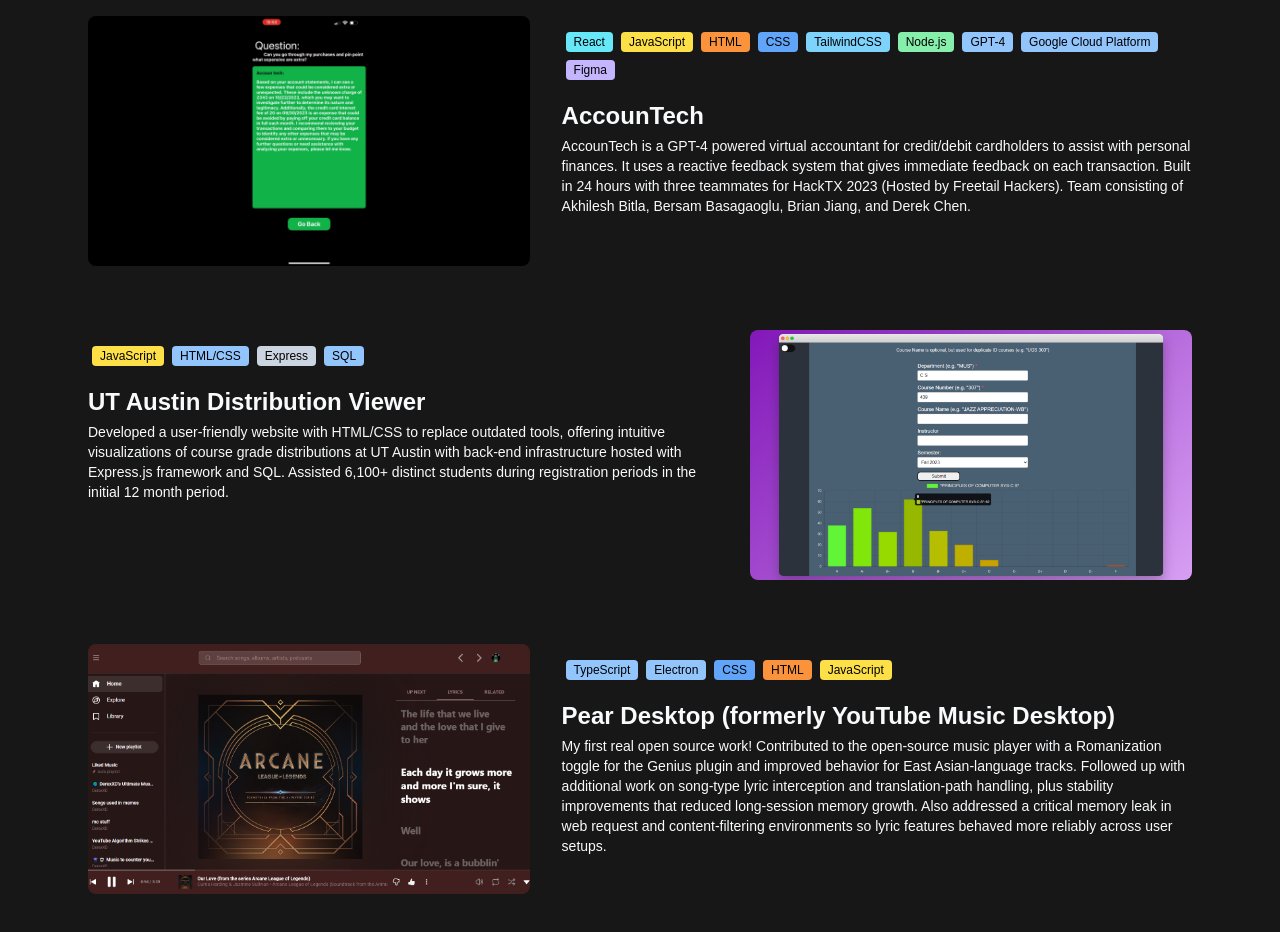
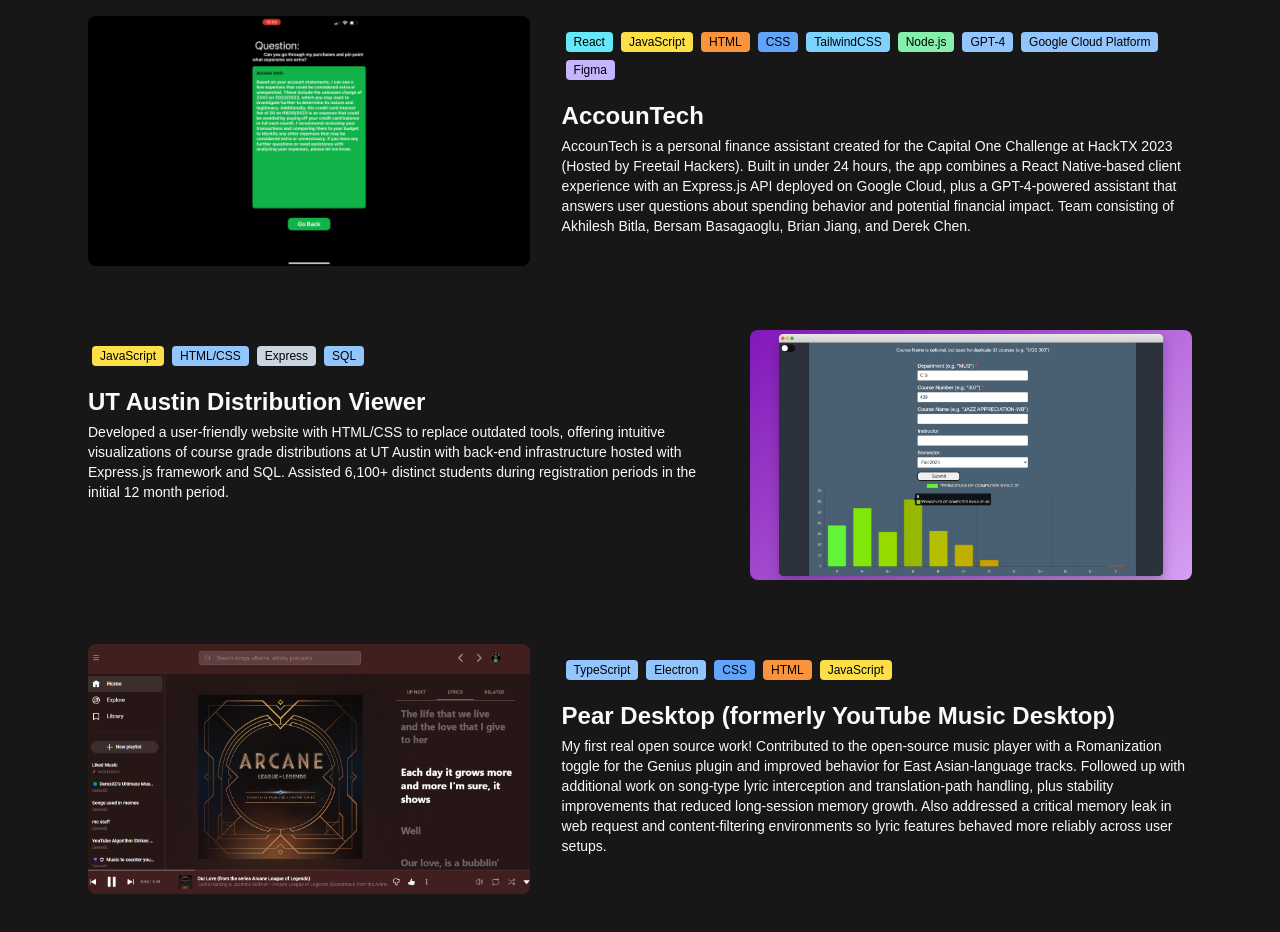
Before and after one commit to DereC4/derek-chen-website, a Next.js app: page / in a window 1280 px wide. Shown: the part 2460-3392 px from the top of the page. Built offline with nearby package versions, Linux system fonts and the light colour scheme; no server answers.

Commit message:
accountech blurb

```diff
--- a/src/data/personalProjects.ts
+++ b/src/data/personalProjects.ts
@@ -182,7 +182,7 @@ Full-stack React Native frontend with Java Spring Boot API and MongoDB managing
     {
         id: 'accountech',
         title: 'AccounTech',
-        description: `AccounTech is a GPT-4 powered virtual accountant for credit/debit cardholders to assist with personal finances. It uses a reactive feedback system that gives immediate feedback on each transaction. Built in 24 hours with three teammates for HackTX 2023 (Hosted by Freetail Hackers). Team consisting of Akhilesh Bitla, Bersam Basagaoglu, Brian Jiang, and Derek Chen.`,
+        description: `AccounTech is a personal finance assistant created for the Capital One Challenge at HackTX 2023 (Hosted by Freetail Hackers). Built in under 24 hours, the app combines a React Native-based client experience with an Express.js API deployed on Google Cloud, plus a GPT-4-powered assistant that answers user questions about spending behavior and potential financial impact. Team consisting of Akhilesh Bitla, Bersam Basagaoglu, Brian Jiang, and Derek Chen.`,
         shortDescription: `GPT-4 powered virtual accountant providing real-time financial feedback on transactions.
 Built in 24 hours with React frontend and Google Cloud Platform integration for HackTX 2023.`,
         image: '/images/projects/accountech.png',
```
